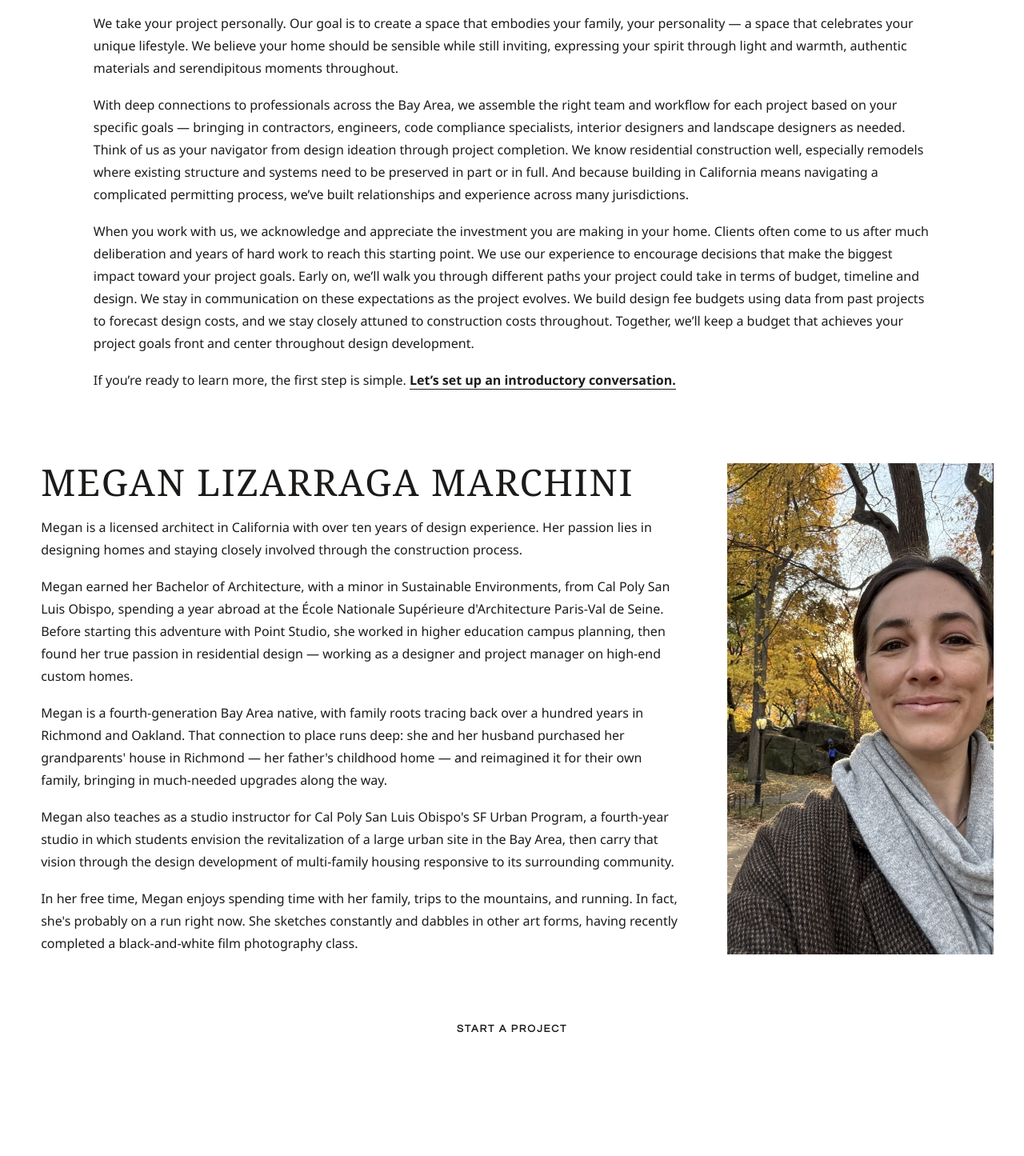
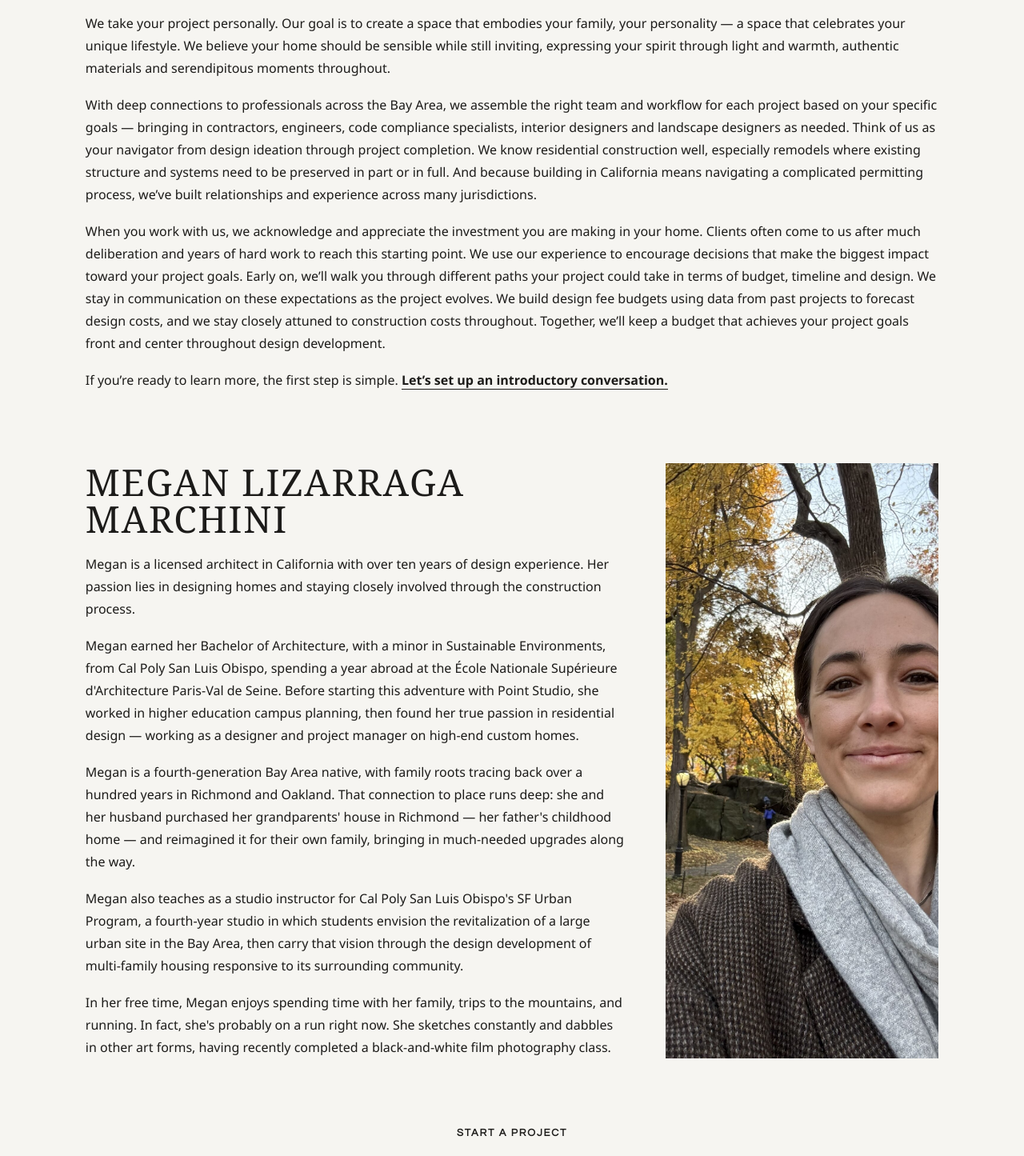
Before and after one commit to joeymarchini0-sketch/pointstudio, a plain HTML site: page about.html in a window 1280 px wide. Shown: the part 236-1681 px from the top of the page at 80% size. Before the commit the page ends 1551 px from the top, so only its background shows below. Drawn offline with Linux system fonts and the light colour scheme; a web font is replaced by a local one.

Commit message:
Color and About v10

```diff
--- a/css/style.css
+++ b/css/style.css
@@ -17,7 +17,7 @@
    Design tokens
    ============================================================ */
 :root {
-  --paper: #ffffff;
+  --paper: #f6f5f1; /* same cream as the header band */
   --header: #f6f5f1;
   --ink: #1c1b19;
   --graphite: #6e6a62;
@@ -406,51 +406,41 @@ main { flex: 1; }
   padding: var(--header-gap) 0 clamp(40px, 5vw, 72px);
 }
 
-/* Each row: text fills a wide column, and the photo stretches to exactly
-   the height of that text (top of heading to end of last paragraph).
-   Row 1 = photo left / About copy right.
-   Row 2 (.about-row--reverse) = Megan copy left / photo right. */
+/* Both About sections share one centered container, so their outer
+   edges line up exactly: the About text, and the Megan text + photo. */
+.about-copy.about-intro,
+.about-row {
+  max-width: 1220px;
+  margin-left: auto;
+  margin-right: auto;
+  padding: 0 clamp(24px, 6vw, 96px);
+}
+
+/* About intro: text only, left-aligned */
+.about-copy.about-intro { text-align: left; }
+.about-copy.about-intro p { max-width: none; }
+
+/* Megan row: text left, photo right. The photo stretches to exactly
+   the height of the text (top of heading to end of last paragraph). */
 .about-row {
   display: grid;
-  grid-template-columns: minmax(240px, 32%) 1fr;
+  grid-template-columns: 1fr minmax(240px, 32%);
+  column-gap: clamp(32px, 4vw, 64px);
   align-items: stretch;
-}
-.about-row--reverse {
-  grid-template-columns: 1fr minmax(240px, 32%);
 }
 .about-intro + .about-row,
 .about-row + .about-row {
   margin-top: clamp(56px, 7vw, 96px);
 }
 
-/* The image is positioned absolutely so it never adds height of its own —
-   the row is exactly as tall as the text, and the photo fills that height */
-.about-photo {
-  position: relative;
-  margin: 0 clamp(20px, 3vw, 40px);
-}
+/* Absolutely positioned so the image never adds height of its own */
+.about-photo { position: relative; }
 .about-photo img {
   position: absolute;
   inset: 0;
   width: 100%;
   height: 100%;
   object-fit: cover;
-}
-
-.about-copy {
-  padding: 0 clamp(24px, 4vw, 64px) 0 clamp(8px, 1.5vw, 24px);
-}
-
-/* About intro: text only, left-aligned, block centered on the page */
-.about-copy.about-intro {
-  max-width: 1200px;
-  margin: 0 auto;
-  padding: 0 clamp(24px, 6vw, 96px);
-  text-align: left;
-}
-.about-copy.about-intro p { max-width: none; }
-.about-row--reverse .about-copy {
-  padding: 0 clamp(8px, 1.5vw, 24px) 0 clamp(24px, 4vw, 64px);
 }
 
 .about-copy h1,
@@ -484,13 +474,12 @@ main { flex: 1; }
 .about-copy p:last-child { margin-bottom: 0; }
 
 @media (max-width: 820px) {
-  .about-row,
-  .about-row--reverse { grid-template-columns: 1fr; }
+  .about-copy.about-intro,
+  .about-row { padding: 0 clamp(20px, 5vw, 40px); }
+  .about-copy.about-intro { padding-top: 8px; }
+  .about-row { grid-template-columns: 1fr; row-gap: 28px; }
   .about-photo { height: 46vh; }
-  .about-copy,
-  .about-row--reverse .about-copy { padding: 28px clamp(20px, 5vw, 40px) 0; }
-  .about-copy.about-intro { padding: 8px clamp(20px, 5vw, 40px) 0; }
-  /* On phones, each photo sits above its text */
+  /* On phones, the photo sits above Megan's text */
   .about-row--reverse .about-photo { order: -1; }
 }
 
```
